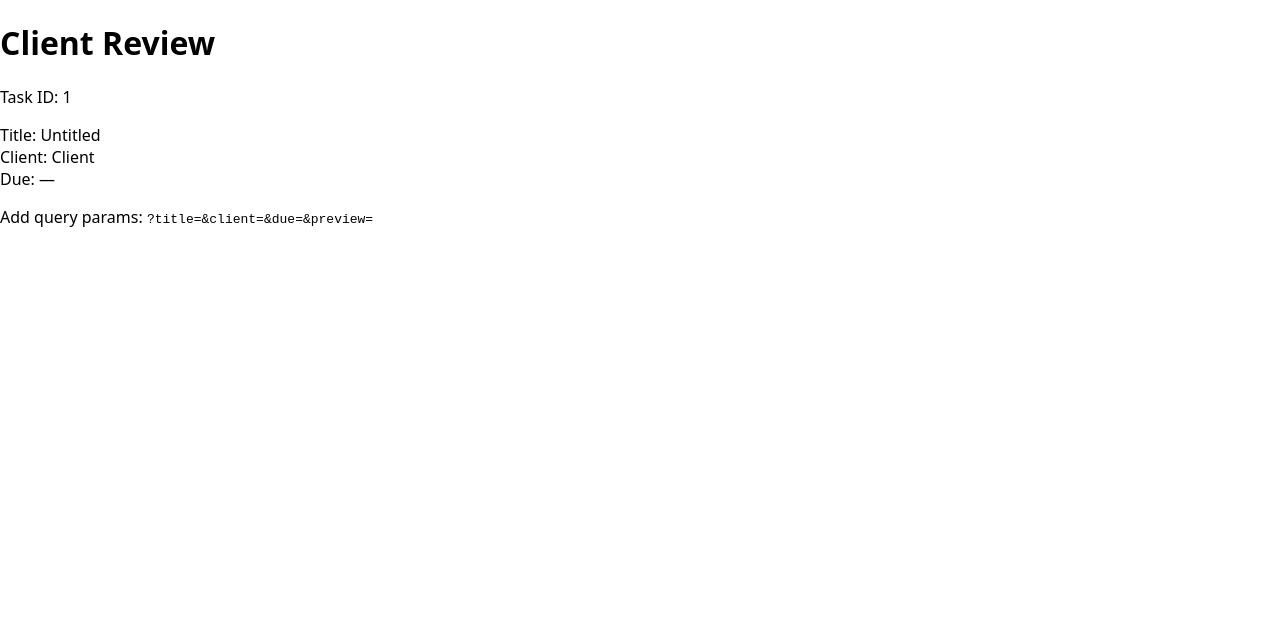
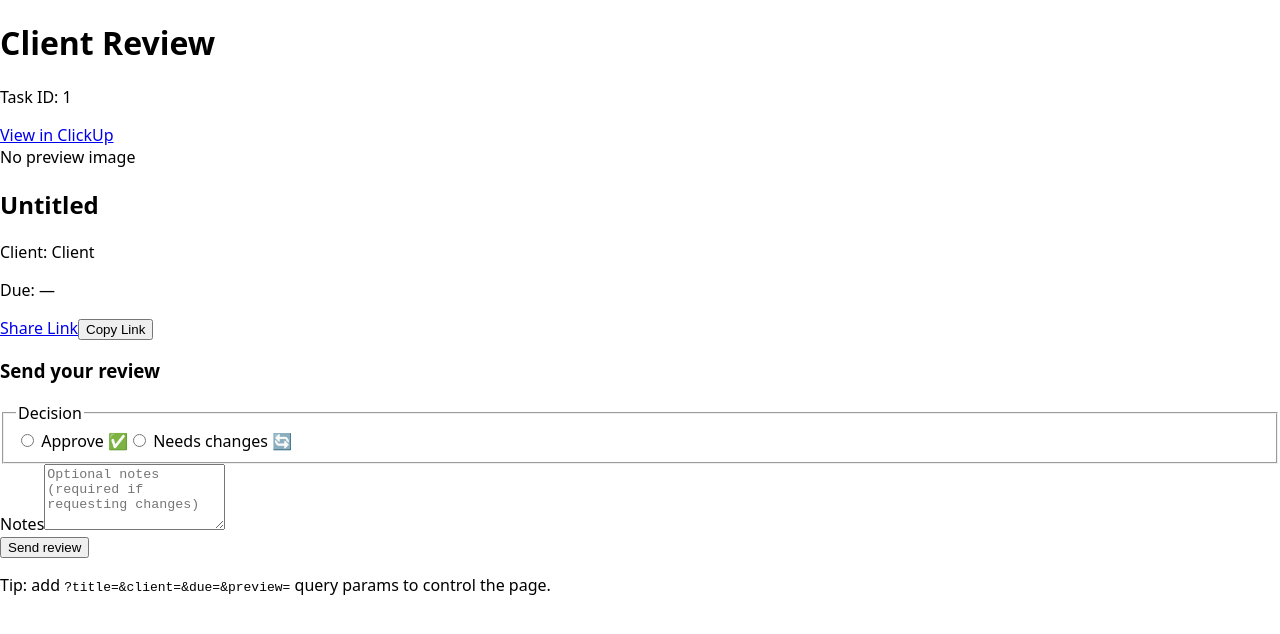
Before and after one commit to imsebdev/review-to-client, a Next.js app: page /t/1 in a window 1280 px wide. Shown: the top 634 px of the page. Built offline with nearby package versions, Linux system fonts and the light colour scheme.

Commit message:
Update page.tsx

```diff
--- a/app/t/[taskId]/page.tsx
+++ b/app/t/[taskId]/page.tsx
@@ -1,47 +1,151 @@
 // app/t/[taskId]/page.tsx
 "use client";
+
+import Link from "next/link";
 
 type Props = {
   params: { taskId: string };
   searchParams?: Record<string, string | string[] | undefined>;
 };
 
-export default function ReviewPage({ params, searchParams = {} }: Props) {
+const getParam = (sp: Props["searchParams"], k: string, fallback = "") =>
+  typeof sp?.[k] === "string" ? decodeURIComponent(String(sp?.[k])) : fallback;
+
+export default function ReviewPage({ params, searchParams }: Props) {
   const { taskId } = params;
 
-  const get = (k: string, fallback = "") =>
-    typeof searchParams[k] === "string" ? decodeURIComponent(String(searchParams[k])) : fallback;
+  const title = getParam(searchParams, "title", "Untitled");
+  const client = getParam(searchParams, "client", "Client");
+  const due = getParam(searchParams, "due", "—");
+  const preview = getParam(searchParams, "preview", "");
 
-  const title = get("title", "Untitled");
-  const client = get("client", "Client");
-  const due = get("due", "—");
-  const preview = get("preview", "");
+  const shareHref =
+    typeof window !== "undefined"
+      ? `mailto:?subject=${encodeURIComponent(`Review: ${title}`)}&body=${encodeURIComponent(
+          window.location.href
+        )}`
+      : "#";
+
+  const copyLink = () => {
+    if (typeof window !== "undefined" && navigator?.clipboard?.writeText) {
+      navigator.clipboard.writeText(window.location.href).catch(() => {});
+    }
+  };
 
   return (
-    <main className="min-h-screen bg-zinc-950 text-white grid place-items-center p-6">
-      <div className="w-full max-w-3xl space-y-4">
+    <main className="min-h-screen bg-zinc-950 text-white flex items-center justify-center p-6">
+      <div className="w-full max-w-4xl space-y-6">
+        {/* Header */}
+        <div className="flex items-center justify-between">
+          <div>
             <h1 className="text-2xl font-semibold">Client Review</h1>
-        <p className="text-zinc-400"><span className="text-zinc-300">Task ID:</span> <span className="font-mono">{taskId}</span></p>
+            <p className="text-zinc-400">
+              Task ID: <span className="font-mono">{taskId}</span>
+            </p>
+          </div>
+          <Link
+            href={`https://app.clickup.com/t/${taskId}`}
+            target="_blank"
+            className="rounded-lg bg-white/10 hover:bg-white/20 px-4 py-2 text-sm"
+          >
+            View in ClickUp
+          </Link>
+        </div>
 
+        {/* Card */}
+        <div className="rounded-2xl bg-white/5 border border-white/10 overflow-hidden">
           {preview ? (
             // eslint-disable-next-line @next/next/no-img-element
             <img
               src={preview}
               alt="Preview"
               loading="lazy"
-            className="w-full max-h-[420px] object-cover rounded-xl border border-white/10"
-            onError={(e) => { (e.currentTarget as HTMLImageElement).style.display = "none"; }}
+              className="w-full max-h-[420px] object-cover border-b border-white/10"
+              onError={(e) => {
+                (e.currentTarget as HTMLImageElement).style.display = "none";
+              }}
             />
-        ) : null}
+          ) : (
+            <div className="w-full h-56 grid place-items-center border-b border-white/10">
+              <span className="text-zinc-500">No preview image</span>
+            </div>
+          )}
 
-        <div className="rounded-xl border border-white/10 p-4 bg-white/5 space-y-1">
-          <div><span className="text-zinc-400">Title:</span> {title}</div>
-          <div><span className="text-zinc-400">Client:</span> {client}</div>
-          <div><span className="text-zinc-400">Due:</span> {due}</div>
+          <div className="p-6 space-y-2">
+            <h2 className="text-xl font-medium">{title}</h2>
+            <p className="text-zinc-400">
+              <span className="text-zinc-300">Client:</span> {client}
+            </p>
+            <p className="text-zinc-400">
+              <span className="text-zinc-300">Due:</span> {due}
+            </p>
           </div>
 
+          <div className="p-6 pt-0 flex gap-3">
+            <a
+              href={shareHref}
+              className="rounded-lg bg-white text-zinc-900 px-4 py-2 text-sm font-medium hover:opacity-90"
+            >
+              Share Link
+            </a>
+            <button
+              onClick={copyLink}
+              className="rounded-lg bg-white/10 hover:bg-white/20 px-4 py-2 text-sm"
+            >
+              Copy Link
+            </button>
+          </div>
+        </div>
+
+        {/* Client decision form (posts to Catch Hook via /api/reply) */}
+        <form
+          method="POST"
+          action="/api/reply"
+          className="rounded-2xl bg-white/5 border border-white/10 p-6 space-y-4"
+        >
+          <h3 className="text-lg font-medium">Send your review</h3>
+
+          <fieldset className="space-y-2">
+            <legend className="text-sm text-zinc-400 mb-1">Decision</legend>
+            <label className="block">
+              <input type="radio" name="decision" value="approve" className="mr-2" /> Approve ✅
+            </label>
+            <label className="block">
+              <input type="radio" name="decision" value="needs_changes" className="mr-2" /> Needs
+              changes 🔄
+            </label>
+          </fieldset>
+
+          <div>
+            <label className="block text-sm text-zinc-400 mb-1" htmlFor="notes">
+              Notes
+            </label>
+            <textarea
+              id="notes"
+              name="notes"
+              rows={4}
+              placeholder="Optional notes (required if requesting changes)"
+              className="w-full rounded-lg border border-white/10 bg-transparent p-3"
+            />
+          </div>
+
+          {/* Hidden fields for Zapier */}
+          <input type="hidden" name="taskId" value={taskId} />
+          <input type="hidden" name="title" value={title} />
+          <input type="hidden" name="client" value={client} />
+          <input type="hidden" name="due" value={due} />
+          <input type="hidden" name="preview" value={preview} />
+
+          <button
+            type="submit"
+            className="rounded-lg bg-white text-zinc-900 px-4 py-2 text-sm font-medium hover:opacity-90"
+          >
+            Send review
+          </button>
+        </form>
+
         <p className="text-xs text-zinc-500">
-          Add query params: <code>?title=&client=&due=&preview=</code>
+          Tip: add <code>?title=&client=&due=&preview=</code> query params to control the page.
         </p>
       </div>
     </main>
```
Lines whose indentation alone changed are shown as unchanged.
